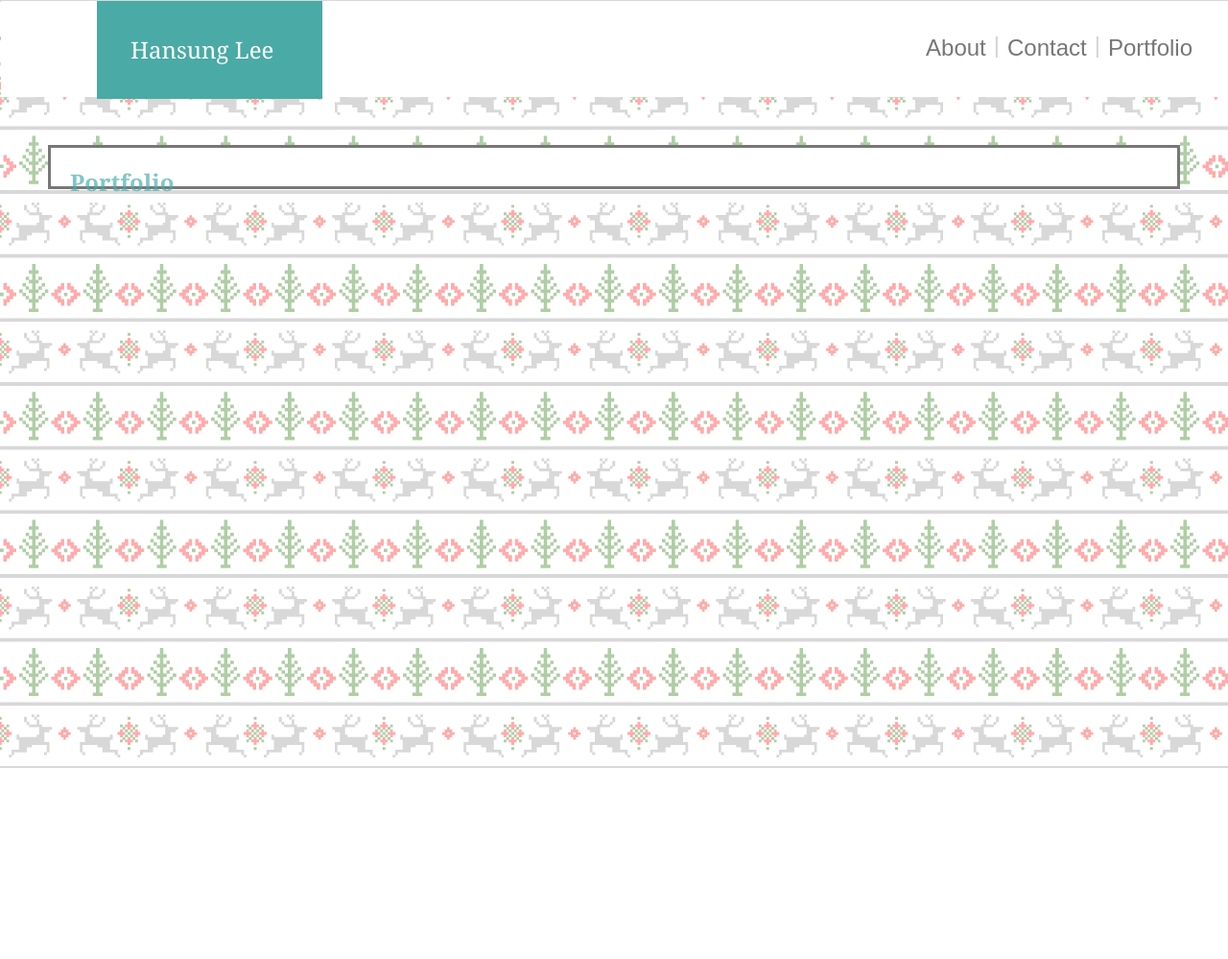
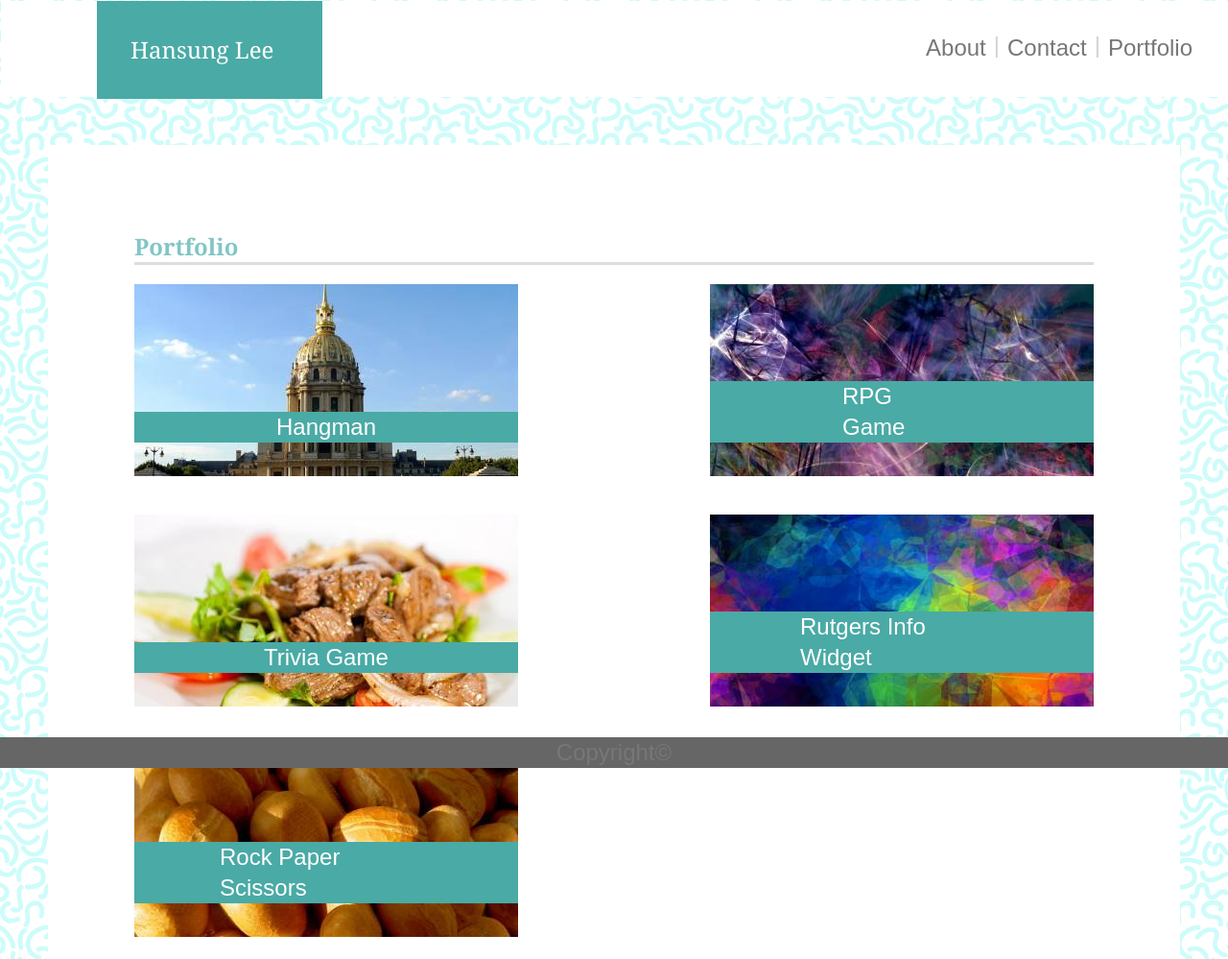
Before and after one commit to hanbanana/Basic-Portfolio, a plain HTML site: page portfolio.html in a window 1280 px wide. Shown: the top 999 px of the page at 96% size. Before the commit the page ends 800 px from the top, so only its background shows below. Drawn offline with Linux system fonts and the light colour scheme.

Commit message:
added portfolio page

```diff
--- a/assets/style.css
+++ b/assets/style.css
@@ -3,7 +3,7 @@ body {
     line-height: 32px;
     color: #777777;
     font-family: 'Arial', 'Helvetica Neue', Helvetica, sans-serif;
-    background-image: url("../images/christmas-colour.png");
+    background-image: url("../images/background-img.png");
     background-repeat: repeat;
     height: auto;
 }
@@ -14,6 +14,7 @@ body {
     clear: both;
     height: 100px;
     margin: 1px 1px 1px 1px;
+    border-bottom: #777777;
 }
 
 #nav {
@@ -55,6 +56,7 @@ header {
     padding-left: 35px;
     margin-left: 100px;
     font-family: 'Georgia', Times, Times New Roman, serif;
+    margin-bottom: #777777;
 }
 
 ul {
@@ -81,6 +83,7 @@ h1 {
     font-weight: bold;
     float: left;
     width: 100%;
+    border-bottom: 3px solid #dddddd;
 }
 
 img {
@@ -88,17 +91,10 @@ img {
     margin: 20px 20px 20px 0;
 }
 
-.main_content {
-    background-image: url("images/background_pattern.jpg");
-    background-repeat: repeat;
-
-}
-
 #contents {
     margin: 50px;
     padding: 20px;
     border-style: solid;
-    border-width: medium;
     background-color: #ffffff;
 }
 
@@ -106,22 +102,131 @@ img {
     padding-top: 20px;
 }
 
+.about-main-content {
+    margin: 50px;
+    padding: 20px 20px 50px 20px;
+    border-style: solid;
+    background-color: #ffffff;
+}
 
+.contact--main-content {
+    margin: 50px;
+    padding: 20px 20px 400px 20px;
+    border-style: solid;
+    background-color: #ffffff;
+}
 
+.portfolio-main-content {
+    margin: 50px;
+    padding: 20px 20px 800px 20px;
+    border-style: solid;
+    background-color: #ffffff;
+}
 
+#portfolio-contents {
+    margin: 50px;
+    padding: 20px;
+    border-style: solid;
+    background-color: #ffffff;
+    padding-block-end: 800px;
+}
 
+.portfolio-content-img1 {
+    position: relative;
+    float: left;
+    width: 50%;
+    overflow: auto;
+}
 
+.image-block1 {
+    position: absolute;
+    bottom: 5px;
+    right: auto;
+    background-color: #4aaaa5;
+    color: #ffffff;
+    padding-left: 148px;
+    padding-right: 148px;
+    margin-bottom: 50px;
 
+}
 
+.portfolio-content-img2 {
+    position: relative;
+    float: right;
+    width: 40%;
+    overflow: auto;
+}
 
+.image-block2 {
+    position: absolute;
+    bottom: 5px;
+    right: auto;
+    background-color: #4aaaa5;
+    color: #ffffff;
+    padding-left: 138px;
+    padding-right: 138px;
+    margin-bottom: 50px;
+}
 
+.portfolio-content-img3 {
+    position: relative;
+    float: left;
+    width: 40%;
+    overflow: auto;
+}
 
+.image-block3 {
+    position: absolute;
+    bottom: 5px;
+    right: auto;
+    background-color: #4aaaa5;
+    color: #ffffff;
+    padding-left: 135px;
+    padding-right: 135px;
+    margin-bottom: 50px;
+}
+
+.portfolio-content-img4 {
+    position: relative;
+    float: right;
+    width: 40%;
+    overflow: auto;
+}
+
+.image-block4 {
+    position: absolute;
+    bottom: 5px;
+    right: auto;
+    background-color: #4aaaa5;
+    color: #ffffff;
+    padding-left: 94px;
+    padding-right: 94px;
+    margin-bottom: 50px;
+}
+
+.portfolio-content-img5 {
+    position: relative;
+    float: left;
+    width: 40%;
+    overflow: auto;
+}
+
+.image-block5 {
+    position: absolute;
+    bottom: 5px;
+    right: auto;
+    background-color: #4aaaa5;
+    color: #ffffff;
+    padding-left: 89px;
+    padding-right: 89px;
+    margin-bottom: 50px;
+}
 
 
 input[type=text], select, textarea {
     width: 100%;
     padding: 12px;
-    border: 1px solid #ccc;
+    border: 1px solid #cccccc;
     border-radius: 4px;
     box-sizing: border-box;
     margin-top: 6px;
@@ -144,6 +249,26 @@ input[type=submit]:hover {
 
 .container {
     border-radius: 5px;
-    background-color: #f2f2f2;
+    background-color: #ffffff;
     padding: 20px;
 }
+
+
+.page-footer {
+    left: 0;
+    bottom: 0;
+    width: 100%;
+    background-color: #666666;
+    color: #777777;
+    text-align: center;
+}
+
+.portfolio-page-footer {
+    position: fixed;
+    left: 0;
+    bottom: 0;
+    width: 100%;
+    background-color: #666666;
+    color: #777777;
+    text-align: center;
+}
--- a/portfolio.html
+++ b/portfolio.html
@@ -1,5 +1,6 @@
 <!DOCTYPE html>
 <html lang="en">
+
 <head>
     <meta charset="UTF-8">
     <meta name="viewport" content="width=device-width, initial-scale=1.0">
@@ -8,6 +9,7 @@
     <link rel="stylesheet" type="text/css" href="assets/style.css">
     <title>Document</title>
 </head>
+
 <body>
     <div id="heading">
 
@@ -32,13 +34,50 @@
         </div>
     </div>
 
-    <div class="main-content">
-        <div id="contents">
+    <div class="portfolio-main-content">
+        <div id="portfolio-contents">
             <h1>Portfolio</h1>
+            <div class="portfolio-content-img1">
+                <img src="images/portfolio_img1.jpg" alt="Nature">
+                <div class="image-block1">
+                    <p>Hangman</p>
+                </div>
+            </div>
+            <div class="portfolio-content-img2">
+                <img src="images/portfolio_img2.jpg" alt="Nature">
+                <div class="image-block2">
+                    <p>RPG Game</p>
+                </div>
+            </div>
+            <div class="portfolio-content-img3">
+                <img src="images/portfolio_img3.jpg" alt="Nature">
+                <div class="image-block3">
+                    <p>Trivia Game</p>
+                </div>
+            </div>
+            <div class="portfolio-content-img4">
+                <img src="images/portfolio_img4.jpg" alt="Nature">
+                <div class="image-block4">
+                    <p>Rutgers Info Widget</p>
+                </div>
+            </div>
+            <div class="portfolio-content-img5">
+                <img src="images/portfolio_img5.jpg" alt="Nature">
+                <div class="image-block5">
+                    <p>Rock Paper Scissors</p>
+                </div>
+            </div>
+
+            <footer class="portfolio-page-footer">
+                Copyright&#169;
+            </footer>
 
 
+        </div>
+    </div>
 
 
 
 </body>
+
 </html>
```
Also changed, not shown: contact.html (+6 -4 lines), index.html (+5 -1 lines), images/about_me.JPG, images/background-img.png (added), images/dog.JPG (deleted), images/portfolio_img1.jpg (added), images/portfolio_img2.jpg (added), images/portfolio_img3.jpg (added), images/portfolio_img4.jpg (added), images/portfolio_img5.jpg (added).
